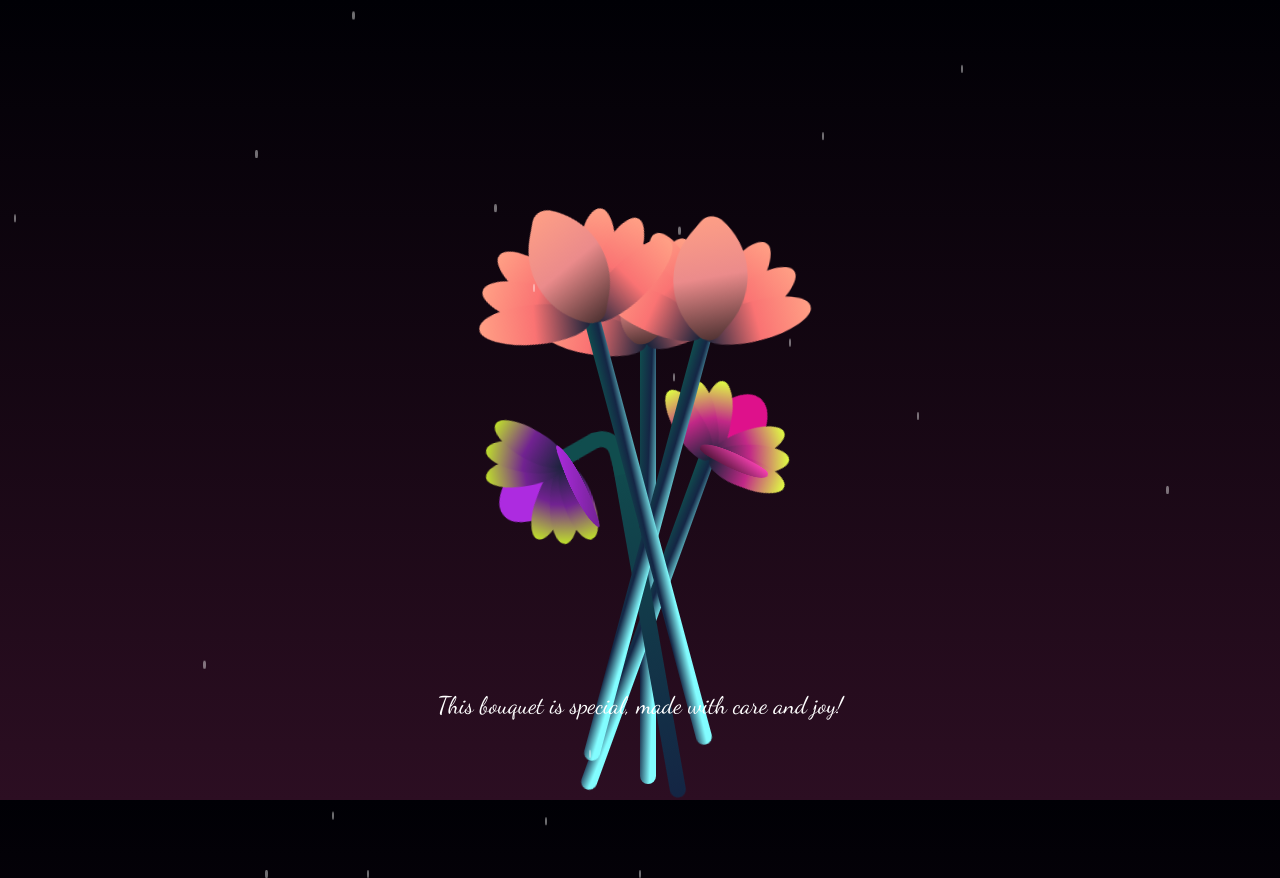
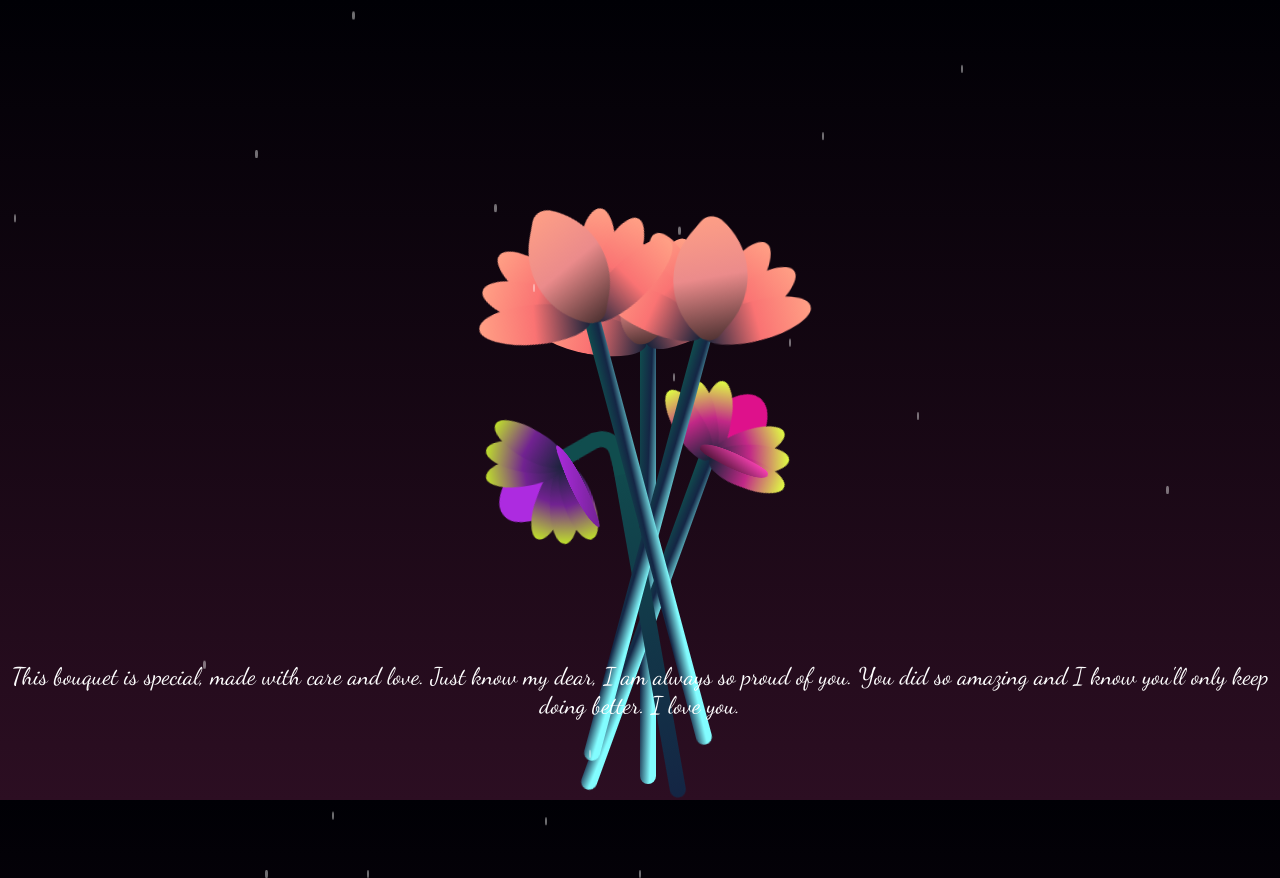
Before and after one commit to Cloudzisbot/Congratulations-my-love, a plain HTML site: page index.html in a window 1280 px wide. Drawn offline with nearby package versions, Linux system fonts and the light colour scheme.

Commit message:
Update index.html

```diff
--- a/index.html
+++ b/index.html
@@ -19,7 +19,6 @@
 
   <body class="not-loaded">
     <h1>Flowers for you!</h1>
-    <p class="my-name">Code by Harvey</p>
     <div class="rain"></div>
     <div class="flower" id="animation-flower">
       <!-- Original Flowers -->
@@ -97,7 +96,7 @@
 
     <!-- Special Note -->
     <div class="special-note">
-      <p>This bouquet is special, made with care and joy!</p>
+      <p>This bouquet is special, made with care and love. Just know my dear, I am always so proud of you. You did so amazing and I know you'll only keep doing better. I love you. </p>
     </div>
 
     <script src="script.js"></script>
```
